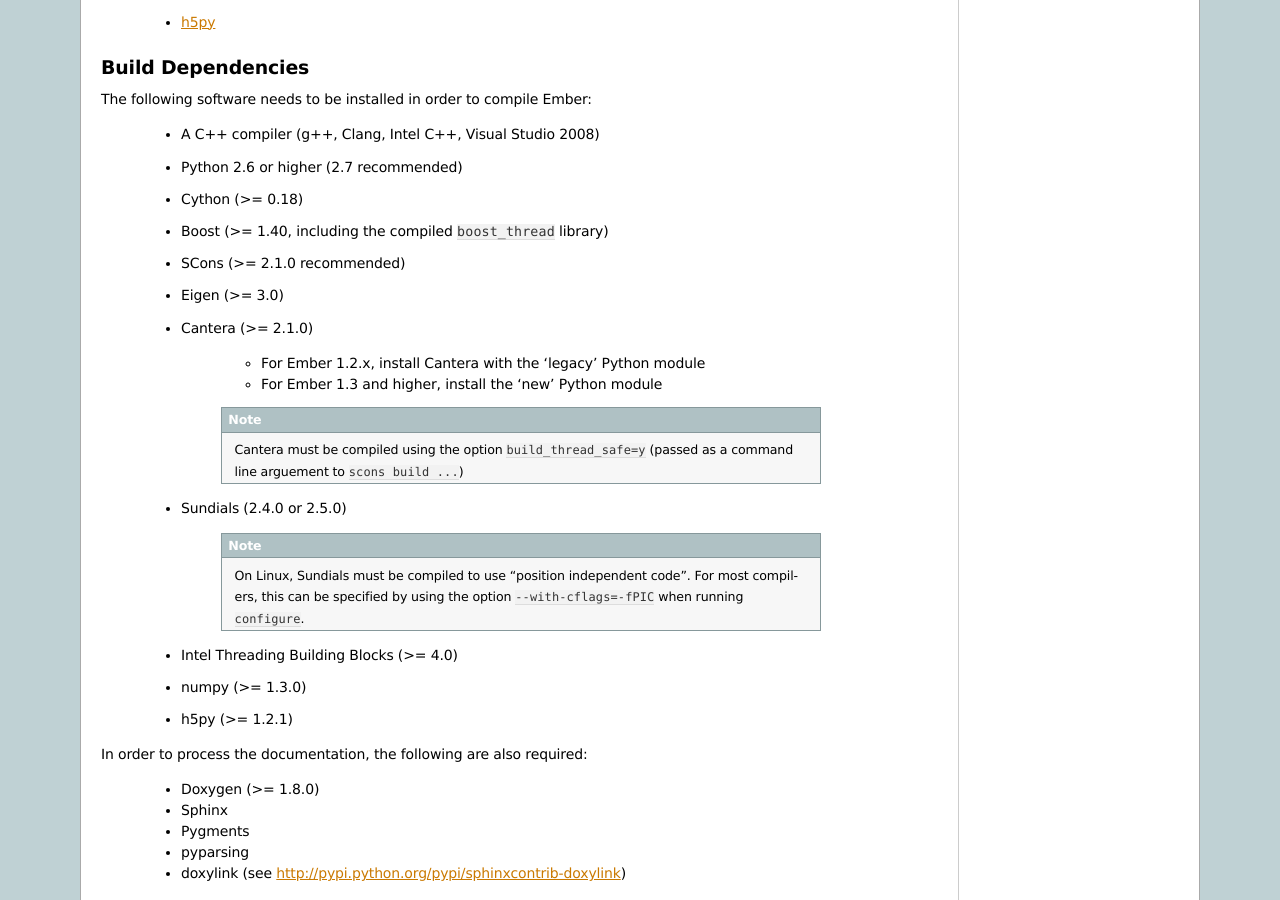
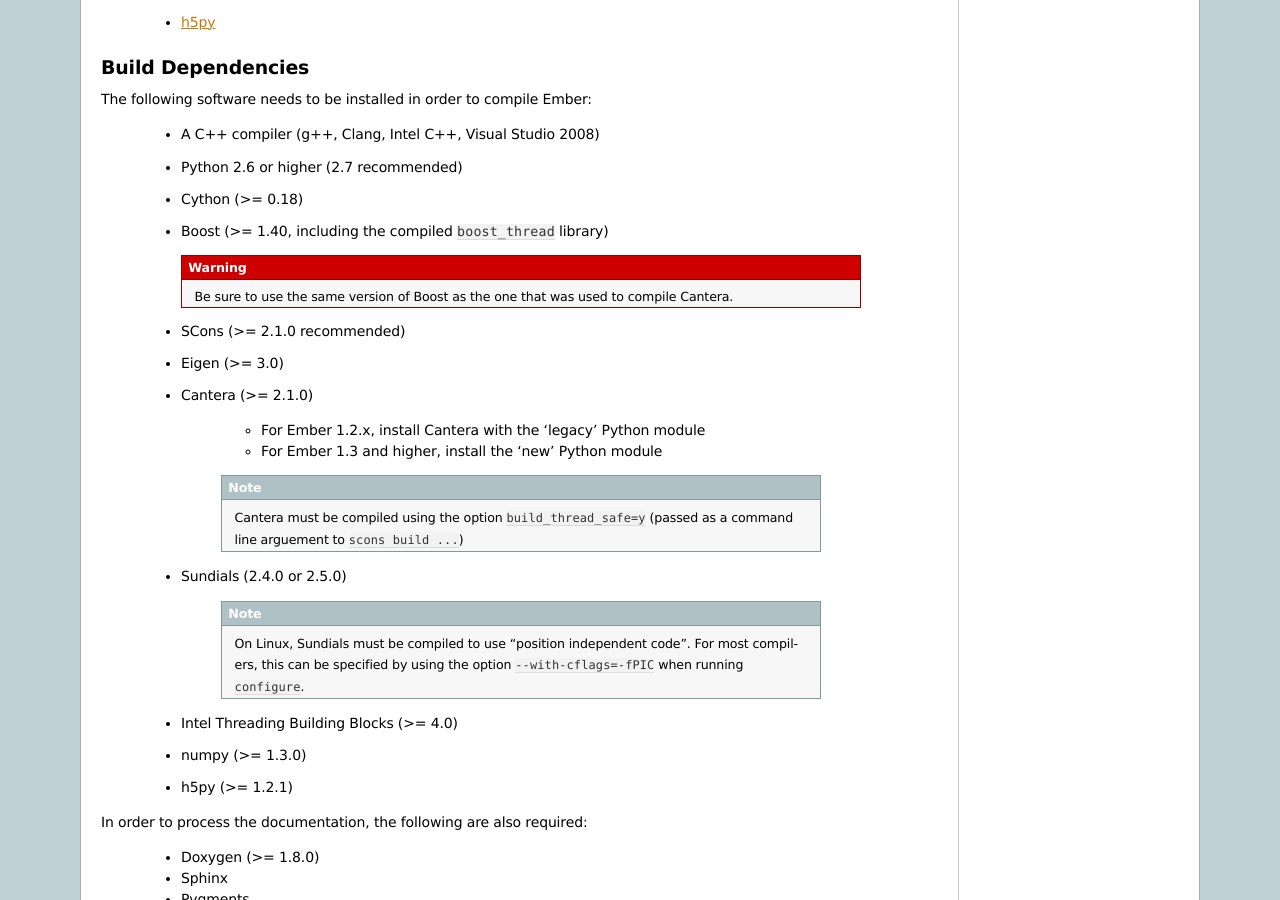
Before and after one commit to speth/ember, a Sphinx documentation site: the page built from doc/sphinx/source/installation.rst, in a window 1280 px wide and 900 px high, scrolled down 647 px. Built offline with Sphinx 7.4.7, drawn with Linux system fonts in a browser that asks for light colours; formulas are drawn with MathJax 3.

Commit message:
Add warning about requirement for matching Boost version

```diff
--- a/doc/sphinx/source/installation.rst
+++ b/doc/sphinx/source/installation.rst
@@ -51,6 +51,12 @@
     * Python 2.6 or higher (2.7 recommended)
     * Cython (>= 0.18)
     * Boost (>= 1.40, including the compiled ``boost_thread`` library)
+
+      .. warning::
+
+        Be sure to use the same version of Boost as the one that was used to
+        compile Cantera.
+
     * SCons (>= 2.1.0 recommended)
     * Eigen (>= 3.0)
     * Cantera (>= 2.1.0)
```
